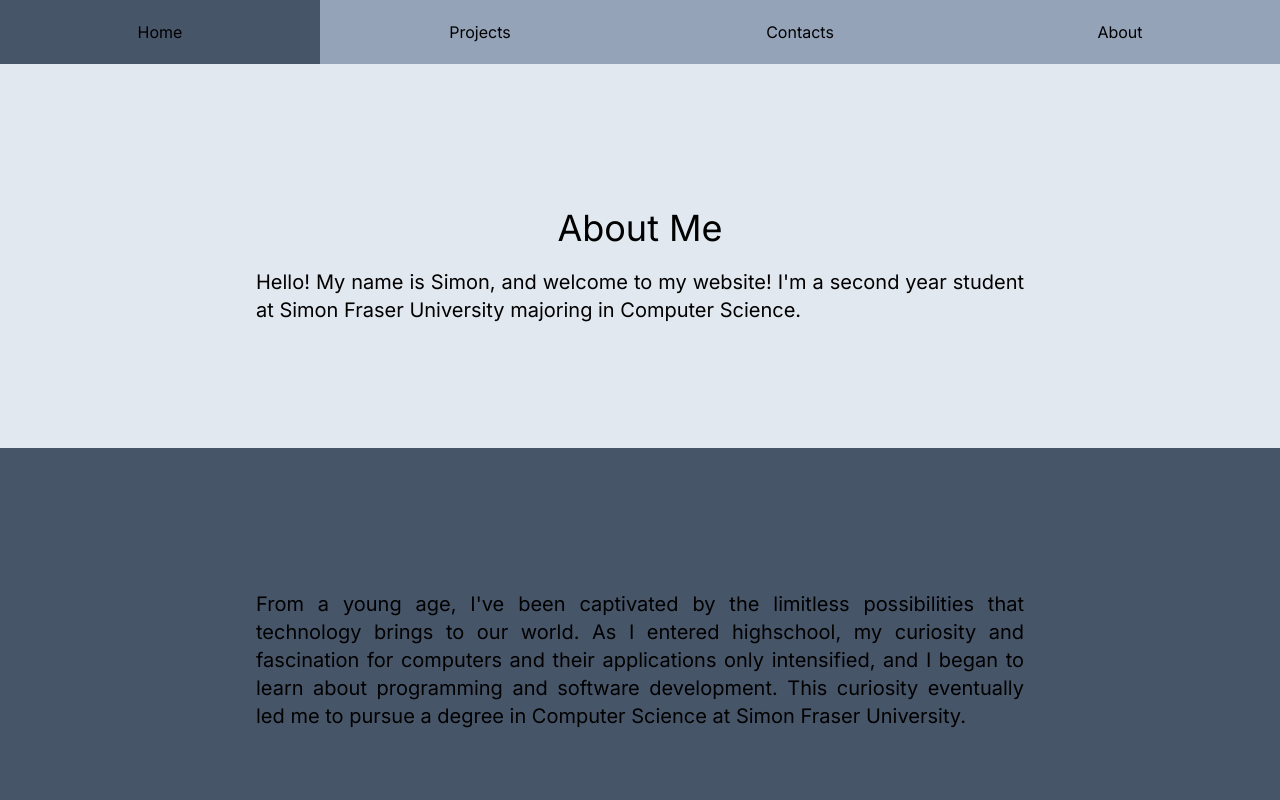
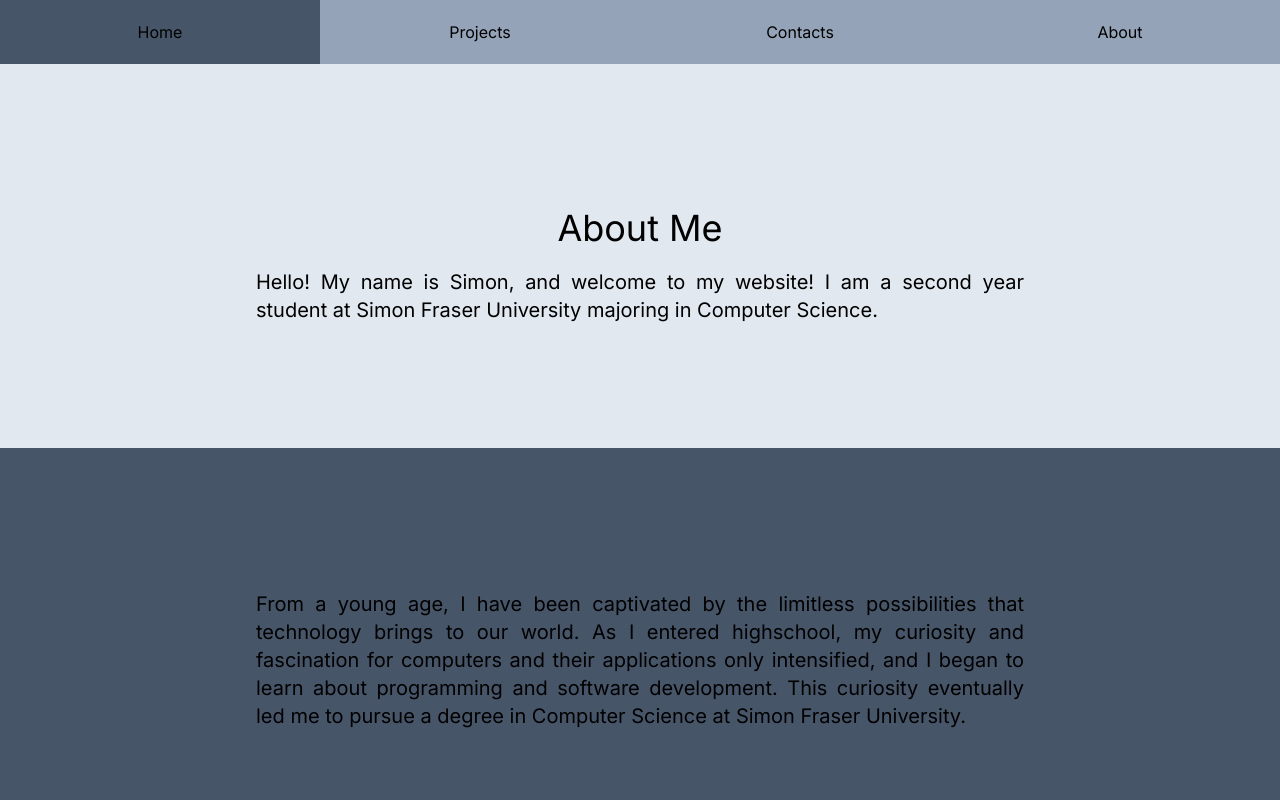
Before and after one commit to Simon7896/personal-website, a Next.js app: page /about in a window 1280 px wide. Shown: the top 800 px of the page. Built offline with nearby package versions, Linux system fonts and the light colour scheme.

Commit message:
Fixed aposthrothes with escape character

```diff
--- a/src/app/about/page.tsx
+++ b/src/app/about/page.tsx
@@ -23,13 +23,13 @@ export default function Page() {
         <div>
             <AboutSection title="About Me" bgcolor="bg-slate-200" bgcolorDark="bg-slate-700">
                 <p>
-                    Hello! My name is Simon, and welcome to my website! I'm a second year student at Simon Fraser University
+                    Hello! My name is Simon, and welcome to my website! I am a second year student at Simon Fraser University
                     majoring in Computer Science.
                 </p>
             </AboutSection>
             <AboutSection title="" bgcolor="bg-slate-600" bgcolorDark="bg-slate-600">
                 <p>
-                    From a young age, I've been captivated by the limitless possibilities that technology brings to our world.
+                    From a young age, I have been captivated by the limitless possibilities that technology brings to our world.
                     As I entered highschool, my curiosity and fascination for computers and their applications only intensified,
                     and I began to learn about programming and software development.
                     This curiosity eventually led me to pursue a degree in Computer Science at Simon Fraser University.
@@ -48,16 +48,16 @@ export default function Page() {
                     As I continue my academic journey in Computer Science,
                     I am eagerly seeking internship opportunities that will allow me to further enhance my skills and gain valuable hands-on experience in the industry.
                     I believe that internships provide a unique opportunity to bridge the gap between theory and practice,
-                    allowing me to apply the knowledge I've gained in a real-world setting.
+                    allowing me to apply the knowledge I have gained in a real-world setting.
                     I am eager to work alongside professionals, learn from their expertise, and contribute to meaningful projects that have a tangible impact.
                     If you know of any internship opportunities or would like to discuss potential collaborations,
-                    I would be thrilled to hear from you. Let's connect and explore the possibilities together.
+                    I would be thrilled to hear from you. Let&apos;s connect and explore the possibilities together.
                 </p>
             </AboutSection>
             <AboutSection title="" bgcolor="bg-slate-700" bgcolorDark="bg-slate-700">
                 <p>
                     Thank you for taking the time to learn more about me. If you would like to connect, collaborate, or have any questions,
-                    please don't hesitate to reach out. I look forward to connecting with fellow computer science enthusiasts,
+                    please don&apos;t hesitate to reach out. I look forward to connecting with fellow computer science enthusiasts,
                     mentors, and potential colleagues as I embark on this incredible journey.
                 </p>
             </AboutSection>
```
